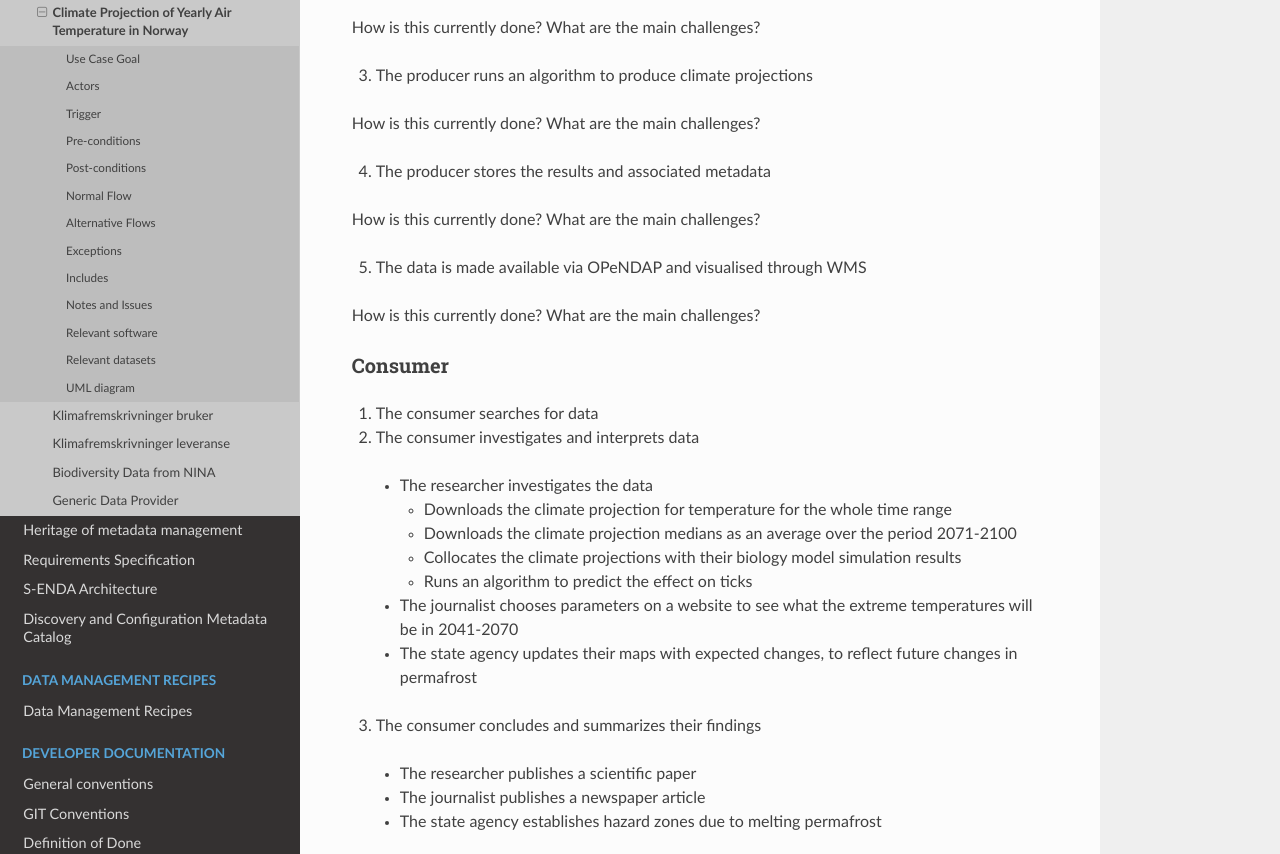
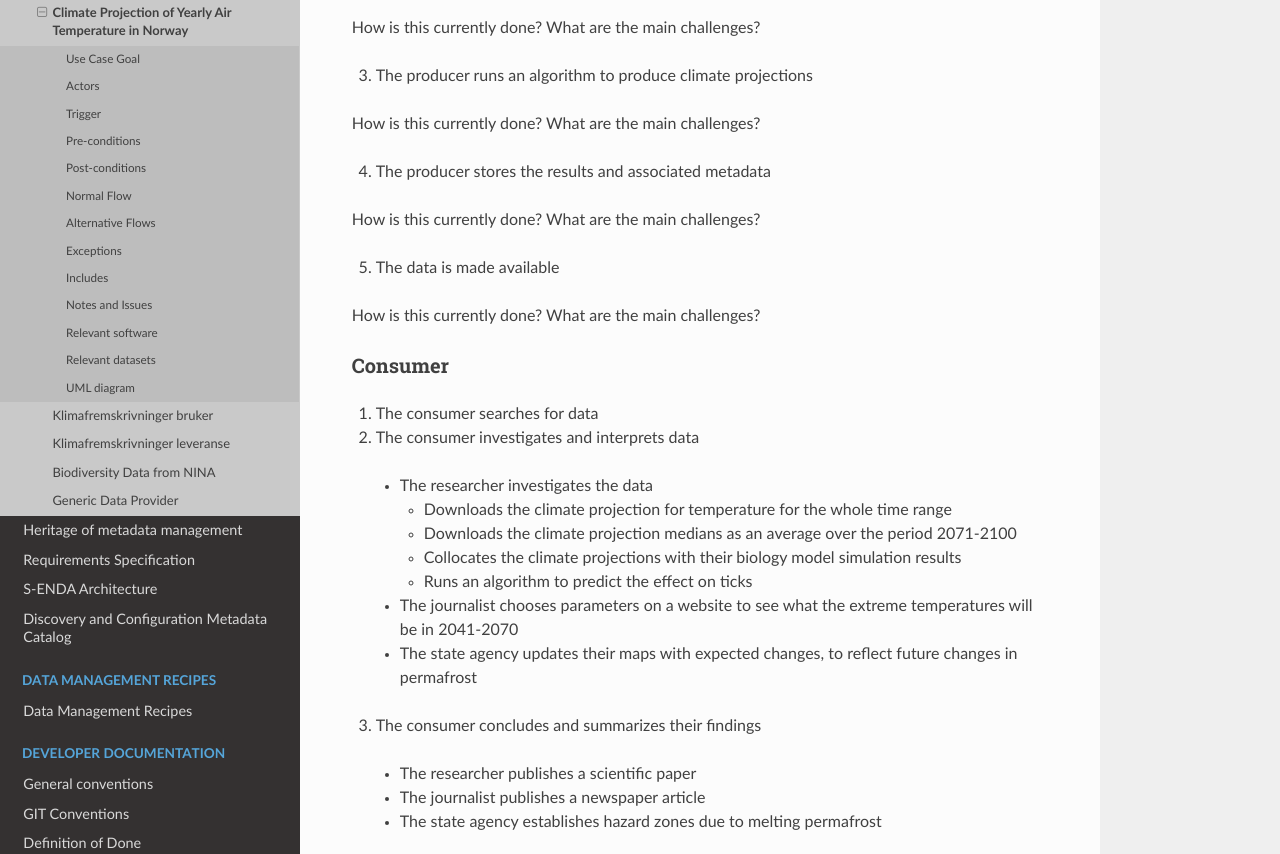
Before and after one commit to metno/S-ENDA-documentation, a Sphinx documentation site: the page built from source/use_case_climate_projection.rst, in a window 1280 px wide and 900 px high, scrolled down 3284 px, cut to the strip 0-854 px from the top of the window. Built offline with Sphinx 7.4.7 and the Read the Docs theme 2.0.0, drawn with Linux system fonts in a browser that asks for light colours.

Commit message:
#210: removed presumption about opendap and wms

```diff
--- a/source/use_case_climate_projection.rst
+++ b/source/use_case_climate_projection.rst
@@ -141,7 +141,7 @@ How is this currently done? What are the main challenges?
 
 How is this currently done? What are the main challenges?
 
-5. The data is made available via OPeNDAP and visualised through WMS
+5. The data is made available
 
 How is this currently done? What are the main challenges?
 
```
